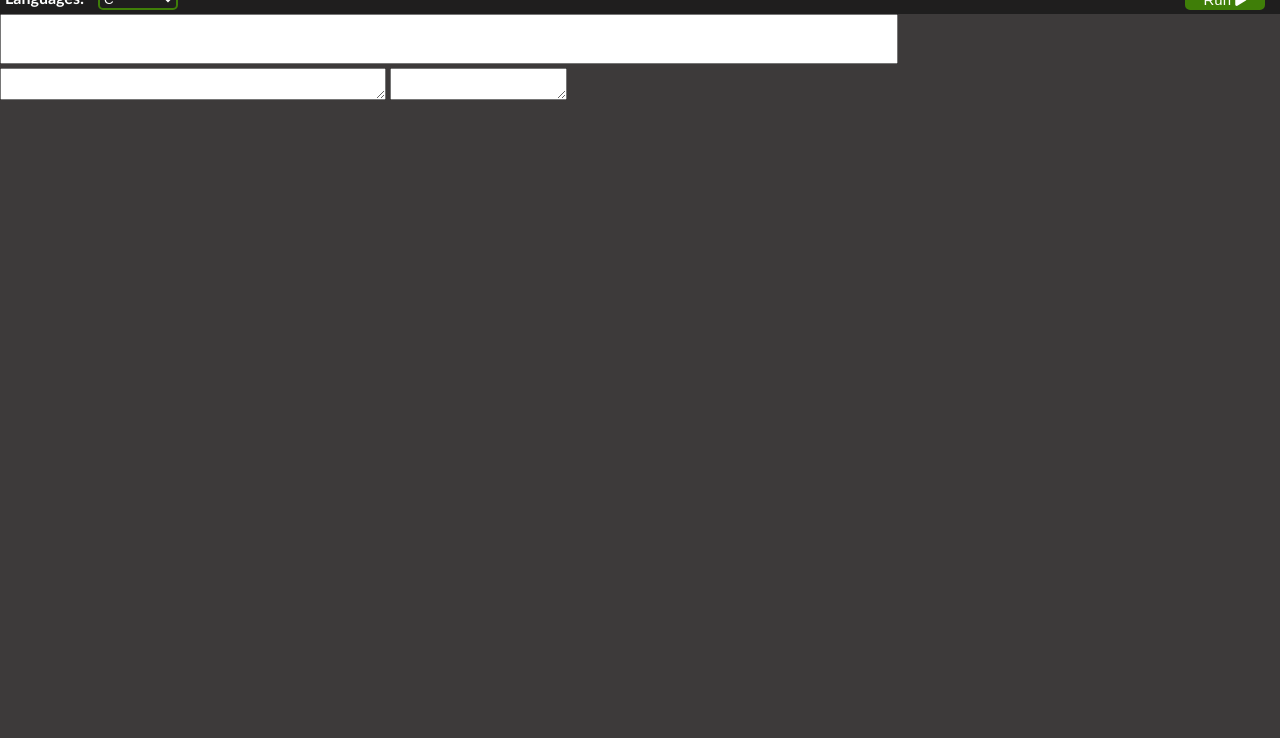
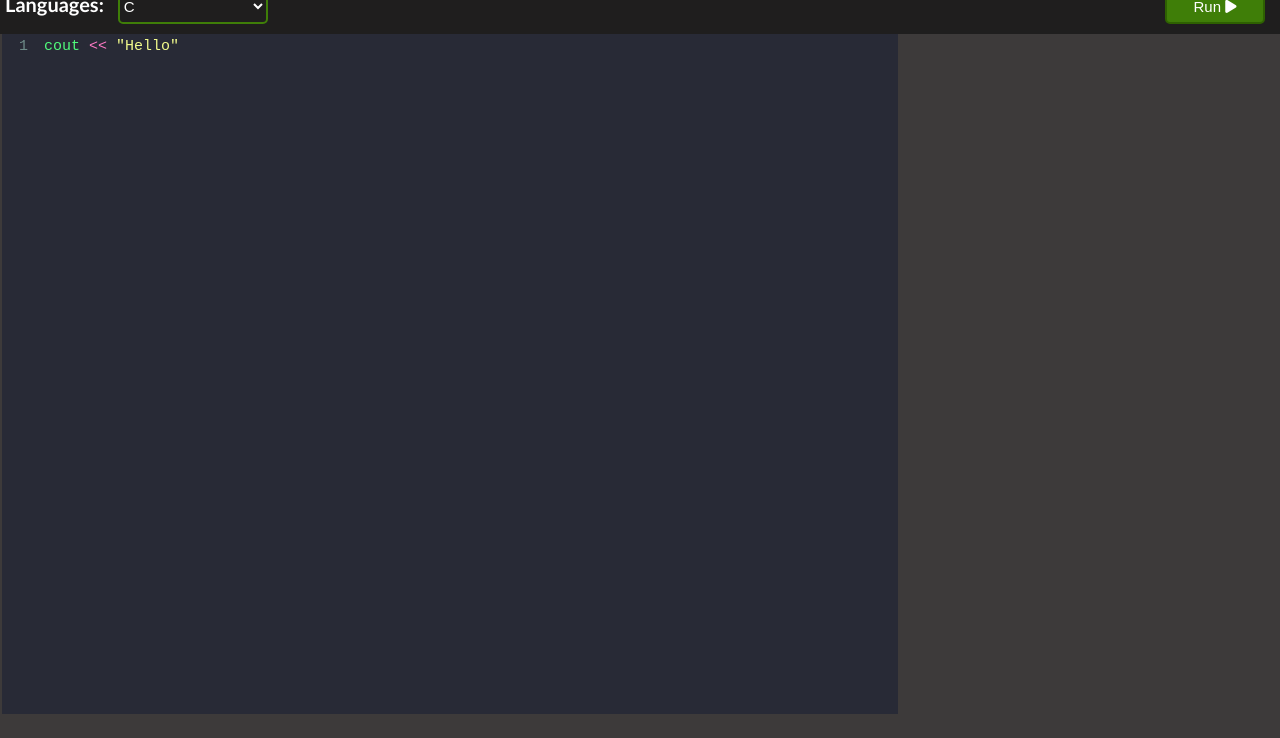
Before and after one commit to anirudh716/CodeSpace, a website: page index.html in a window 1280 px wide. Shown: the part 62-800 px from the top of the page. Drawn offline with nearby package versions, Linux system fonts and the light colour scheme.

Commit message:
Added CodeMirror Library
Added CodeMirror Library. Also, changed the layout, added theme and some features

```diff
--- a/index.html
+++ b/index.html
@@ -7,6 +7,8 @@
     <link rel="preconnect" href="https://fonts.googleapis.com">
     <link rel="preconnect" href="https://fonts.gstatic.com" crossorigin>
     <link href="https://fonts.googleapis.com/css2?family=DM+Sans:opsz,wght@9..40,200&family=Fjalla+One&family=Lilita+One&family=Poppins:wght@400;700&display=swap" rel="stylesheet">
+    <link rel="stylesheet" href="https://cdnjs.cloudflare.com/ajax/libs/codemirror/5.52.2/codemirror.min.css">
+    <link rel="stylesheet" href="https://cdnjs.cloudflare.com/ajax/libs/codemirror/5.52.2/theme/dracula.min.css">
     <link rel="stylesheet" href="style.css">
 </head>
 <body>
@@ -23,12 +25,15 @@
       <button id="run-btn">Run <i class="fa-solid fa-play"></i> </button>
     </div>
     <div class="code-area">
-      <textarea class="code"></textarea>
-      <textarea class="code-input"></textarea>
-      <textarea class="code-output"></textarea>
+      <textarea id="editor"> cout << "Hello" </textarea>
+      <!-- <textarea class="code-input"></textarea>
+      <textarea class="code-output"></textarea> -->
     </div>
 
     <script src="https://kit.fontawesome.com/d43e5df47f.js" crossorigin="anonymous"></script>
+    <script type="text/javascript" src="https://cdnjs.cloudflare.com/ajax/libs/codemirror/5.52.2/codemirror.min.js"></script>
+    <script src="https://cdnjs.cloudflare.com/ajax/libs/codemirror/5.52.2/mode/clike/clike.min.js" integrity="sha512-Xb3GnfYijJxRnNAMc8UUcGxQ5UAqs4WkrfzlXXeegn+3/mTbwCdQYjmJ9rjzGe3An3msdfRFAYazeXnBCKPVxg==" crossorigin="anonymous" referrerpolicy="no-referrer"></script>
+    <script src="https://cdnjs.cloudflare.com/ajax/libs/codemirror/6.65.7/addon/edit/closebrackets.min.js" integrity="sha512-tsjcYO5hFvViRssxiM7Jhd8601epWOx1He3Hl4yuI5dKKPxr43KxkOhc9GZeeqzlYJm9ABb7UPA9697NiqZZ7Q==" crossorigin="anonymous" referrerpolicy="no-referrer"></script>
     <script src="index.js"></script>
 </body>
 </html>
--- a/index.js
+++ b/index.js
@@ -0,0 +1,7 @@
+var editor = CodeMirror.fromTextArea(document.getElementById('editor'),{
+        mode: 'clike',
+        theme: 'dracula',
+        lineNumbers: true,
+        autoCloseBrackets: true,
+    }
+);
--- /dev/null
+++ b/package.json
@@ -0,0 +1,5 @@
+{
+  "dependencies": {
+    "codemirror": "^6.0.1"
+  }
+}
--- a/style.css
+++ b/style.css
@@ -17,11 +17,12 @@ body{
 
 .nav{
     background-color: #1f1e1e;
-    height: 30px;
+    height: 50px;
     position: relative;
 }
 
 .nav > label{
+    font-size: 20px;
     font-family:'Trebuchet MS', 'Lucida Sans Unicode', 'Lucida Grande', 'Lucida Sans', Arial, sans-serif;
     font-weight: bold;
     color: #ffffff;
@@ -30,11 +31,14 @@ body{
 
 #languages {
     margin: 5px;
-    width: 80px;
+    width: 150px;
+    height: 35px;
     border: solid 2px rgb(63, 126, 8);
     border-radius: 5px;
+    cursor: pointer;
     background-color: #1f1e1e;
     color: #ffffff;
+    font-size: 15px;
     outline: none;
     transition: background-color 0.2s color 0.2s;
 }
@@ -49,21 +53,24 @@ body{
     position: absolute;
     right: 0;
     margin: 5px 15px;
-    width: 80px;
+    width: 100px;
+    height: 35px;
     font-size: 15px;
-    color: white;
+    color: rgb(255, 255, 255);
     background-color: rgb(63, 126, 8);
-    border: 2px solid rgb(63, 126, 8);
+    border: 2px solid rgb(46, 97, 1);
     border-radius: 5px;
 }
 
-.code{
-    width: 70%;
-    height: 6vh;
-    font-family: monospace;
-    resize: none;
+#run-btn:hover{
+    cursor: pointer;
 }
 
-.code-area .code-input{
-    width: 30%;
+.CodeMirror{
+    margin-left: 2px;
+    width: 70%;
+    height: 85vh;
+    font-size: 15px;
+    resize: none;
+    border: none;
 }
```
Also changed, not shown: 1 other file.
